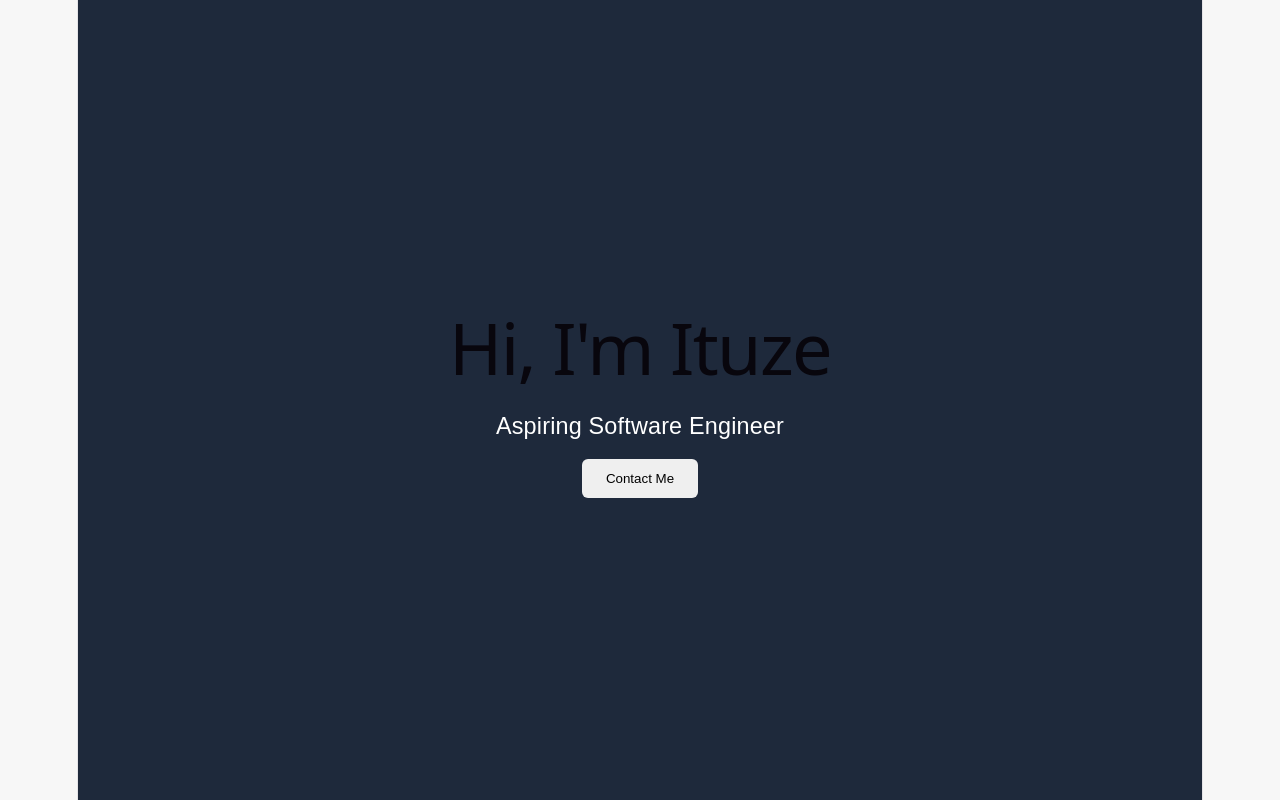
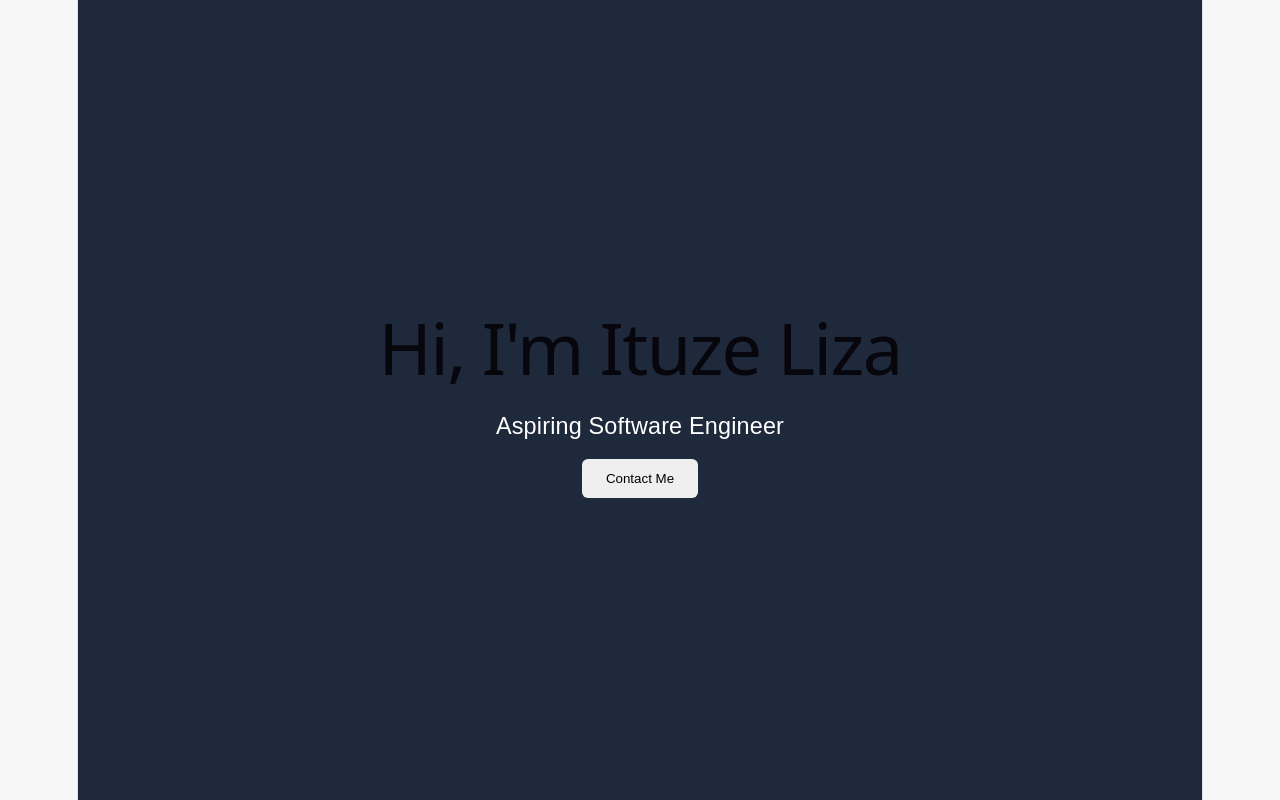
Before and after one commit to lizaituze/landingpage, a React (Vite) app: page / in a window 1280 px wide. Shown: the top 800 px of the page. Built offline with nearby package versions, Linux system fonts and the light colour scheme.

Commit message:
I changed my name from Ituze to Ituze Liza

```diff
--- a/src/App.jsx
+++ b/src/App.jsx
@@ -4,7 +4,7 @@ function App() {
   return (
     <>
       <header className="hero">
-        <h1>Hi, I'm Ituze</h1>
+        <h1>Hi, I'm Ituze Liza</h1>
         <p>Aspiring Software Engineer</p>
         <a href="#contact">
           <button>Contact Me</button>
```
